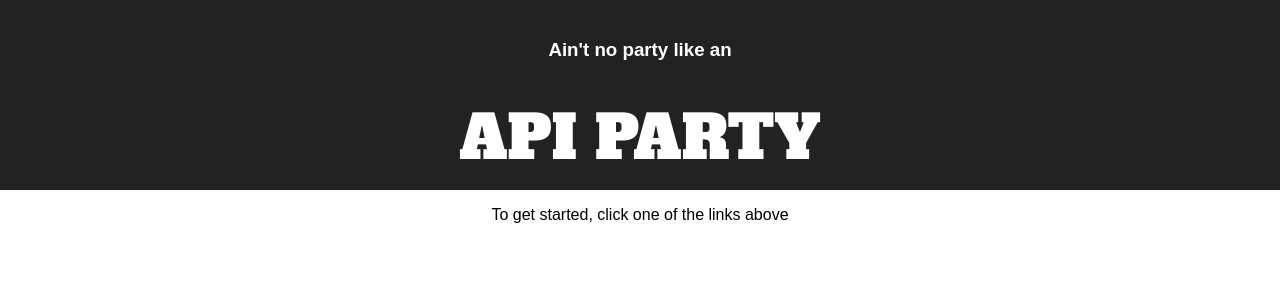
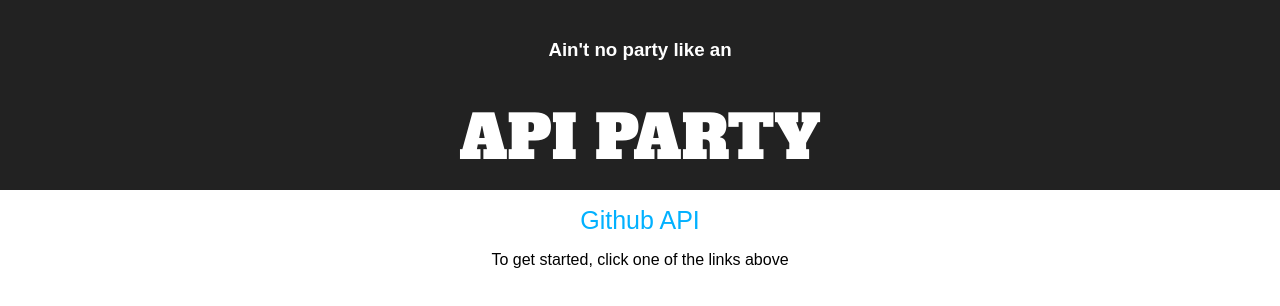
Before and after one commit to nrkroeker/api-party, a React (Create React App) app: page / in a window 1280 px wide. Shown: the top 306 px of the page. Built offline with nearby package versions, Linux system fonts and the light colour scheme; the HTML template or start-up script is replaced by a standard one; a web font is replaced by a local one.

Commit message:
Add navlinks

```diff
--- a/src/App.css
+++ b/src/App.css
@@ -13,7 +13,7 @@
   font: italix 400 30px/40px "Gentium Book Basic", serif
 }
 
-.App-header {
+.App-headings {
   background-color: #222;
   height: 150px;
   padding: 20px;
@@ -23,3 +23,31 @@
 .App-intro {
   font-size: large;
 }
+
+.nav-links {
+  list-style: none;
+  padding-left: 0;
+}
+
+.nav-links li {
+  display: inline-block;
+  padding: 0 15px;
+}
+
+.nav-links a {
+  color: #02b1ff;
+  text-decoration: none;
+  font-size: 25px;
+}
+
+.nav-links a.active {
+  color: #F79824;
+}
+
+.nav-links a.active:hover {
+  color: #FDCA40;
+}
+
+.nav-links a:hover {
+  color: #0184be;
+}
--- a/src/App.js
+++ b/src/App.js
@@ -1,5 +1,5 @@
 import React, { Component } from 'react';
-import { Switch, Route } from 'react-router-dom'
+import { Switch, Route, NavLink } from 'react-router-dom'
 import './App.css';
 
 class App extends Component {
@@ -7,10 +7,18 @@
     return (
       <div className="App">
         <div className="App-header">
-          <h3>Ain{"'"}t no party like an</h3>
-          <h1>API Party</h1>
+          <div className="App-headings">
+            <h3>Ain{"'"}t no party like an</h3>
+            <h1>API Party</h1>
+          </div>
+          <ul className="nav-links">
+            <li>
+              <NavLink to='/github'>Github API</NavLink>
+            </li>
+          </ul>
         </div>
         <Switch>
+          <Route path='/github' render={() => <h1>Github!</h1>} />
           <Route render={() => <p>To get started, click one of the links above</p>} />
         </Switch>
       </div>
```
Also changed, not shown: src/logo.svg (deleted).
